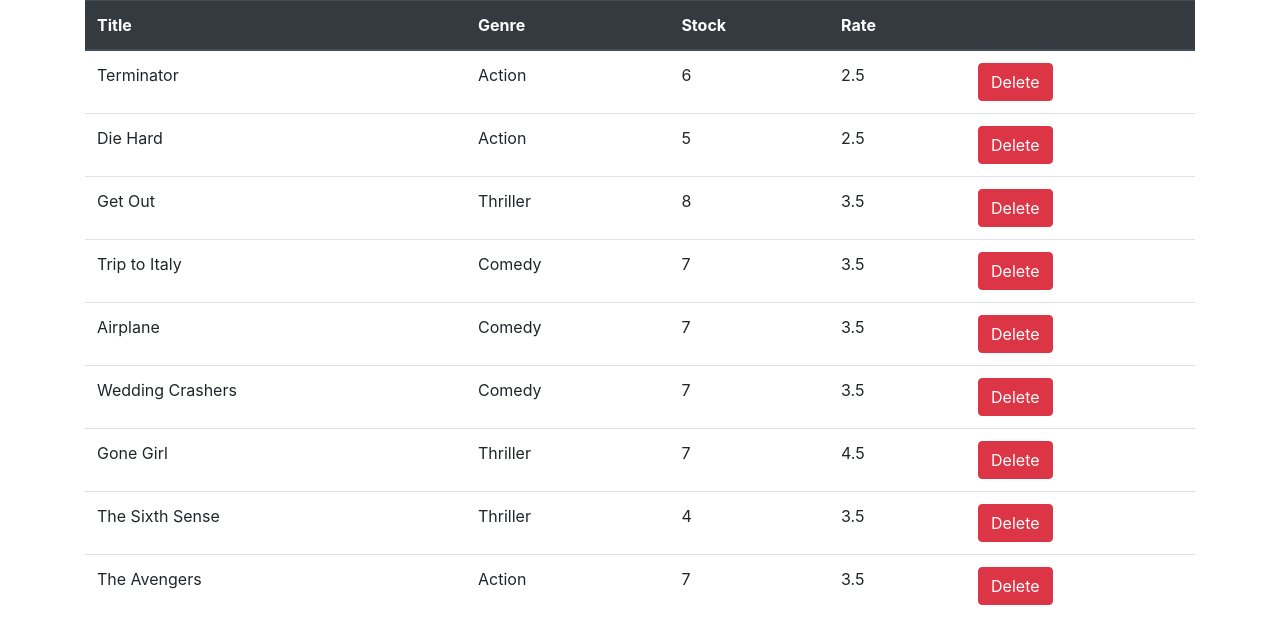
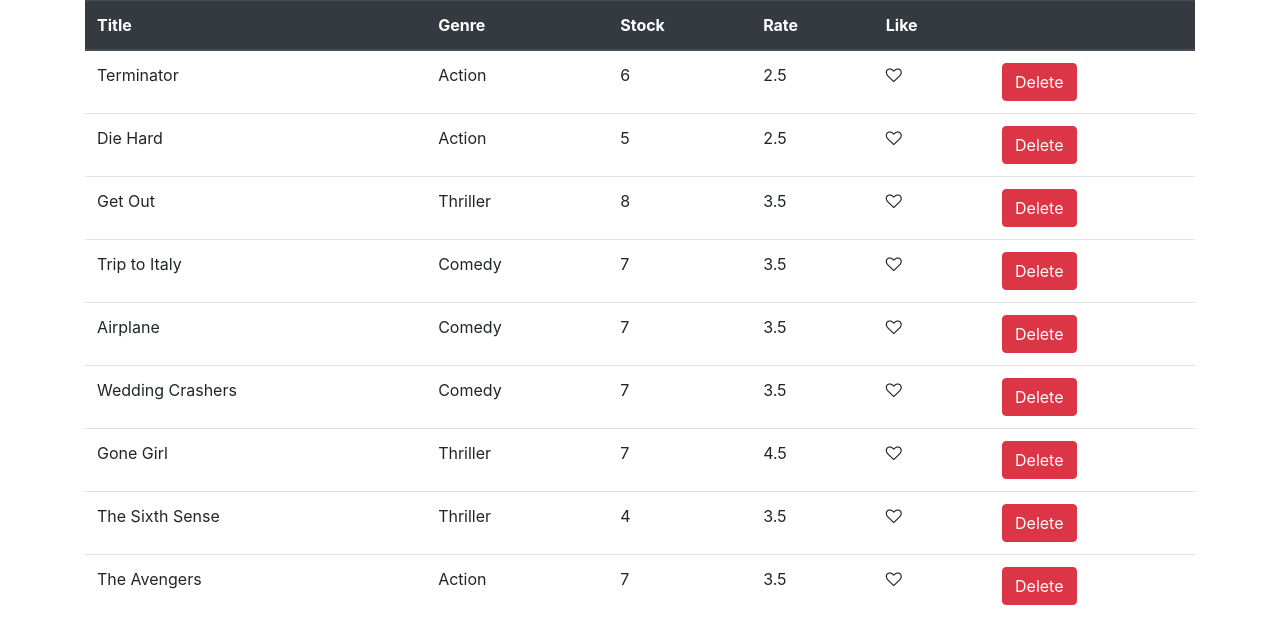
Before and after one commit to tonychenze/ReactTables, a React (Create React App) app: page / in a window 1280 px wide. Shown: the top 644 px of the page. Built offline with nearby package versions, Linux system fonts and the light colour scheme.

Commit message:
add like component

```diff
--- a/src/components/Movies.jsx
+++ b/src/components/Movies.jsx
@@ -1,20 +1,32 @@
 import React, { Component } from "react";
 
-import { getMovies, deleteMovie } from "../services/fakeMovieService";
-
+import { getMovies } from "../services/fakeMovieService";
+import Like from "./like";
 export default class Movies extends Component {
   constructor(props) {
     super(props);
+    const likeMovies = getMovies().map(m => {
+      m.like = false;
+      return m;
+    });
     this.state = {
-      movies: getMovies()
+      movies: likeMovies
     };
   }
 
   handleRemoveMovie = movieID => {
-    deleteMovie(movieID);
+    const newList = this.state.movies.filter(movie => movie._id !== movieID);
     this.setState({
-      movies: getMovies()
+      movies: newList
     });
+  };
+
+  handleLike = movie => {
+    const movies = [...this.state.movies];
+    const index = movies.indexOf(movie);
+    movies[index] = { ...movie };
+    movies[index].like = !movie.like;
+    this.setState({ movies });
   };
 
   getMoviesRows = () => {
@@ -27,6 +39,9 @@ export default class Movies extends Component {
             <td>{movie.genre.name}</td>
             <td>{movie.numberInStock}</td>
             <td>{movie.dailyRentalRate}</td>
+            <td>
+              <Like item={movie} onLike={this.handleLike} />
+            </td>
             <td>
               <button
                 className="btn btn-danger"
@@ -43,7 +58,7 @@ export default class Movies extends Component {
   };
 
   getTableHeader = () => {
-    const headers = ["Title", "Genre", "Stock", "Rate", " "];
+    const headers = ["Title", "Genre", "Stock", "Rate", "Like", " "];
     return (
       <thead className="thead-dark">
         <tr>
--- /dev/null
+++ b/src/components/like.jsx
@@ -0,0 +1,23 @@
+import React, { Component } from "react";
+class Like extends Component {
+  render() {
+    const { item } = this.props;
+    if (item.like === true)
+      return (
+        <i
+          className="fa fa-heart"
+          aria-hidden="true"
+          onClick={() => this.props.onLike(item)}
+        />
+      );
+    return (
+      <i
+        className="fa fa-heart-o"
+        aria-hidden="true"
+        onClick={() => this.props.onLike(item)}
+      />
+    );
+  }
+}
+
+export default Like;
```
Also changed, not shown: 1 other file (tests, documents, lock files or other folders).
